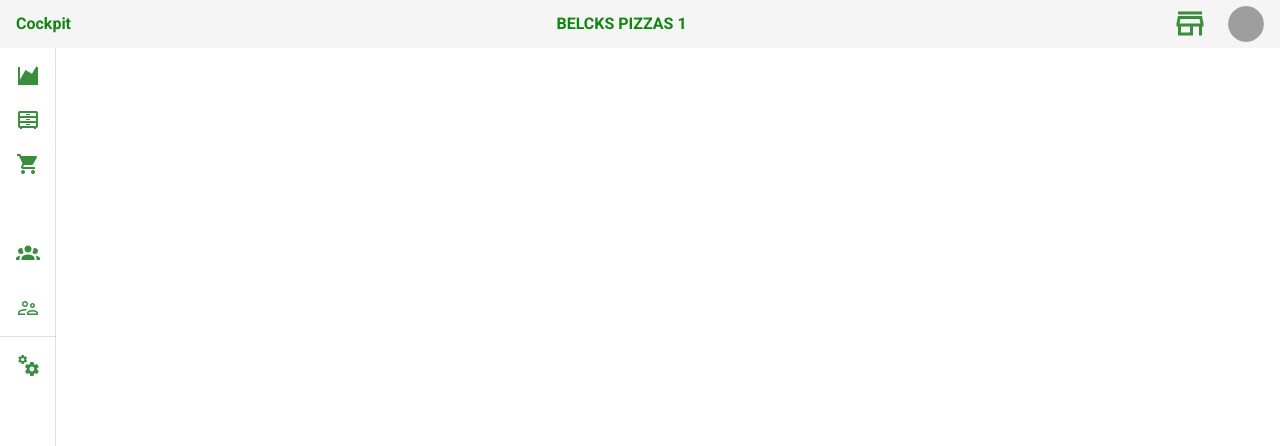
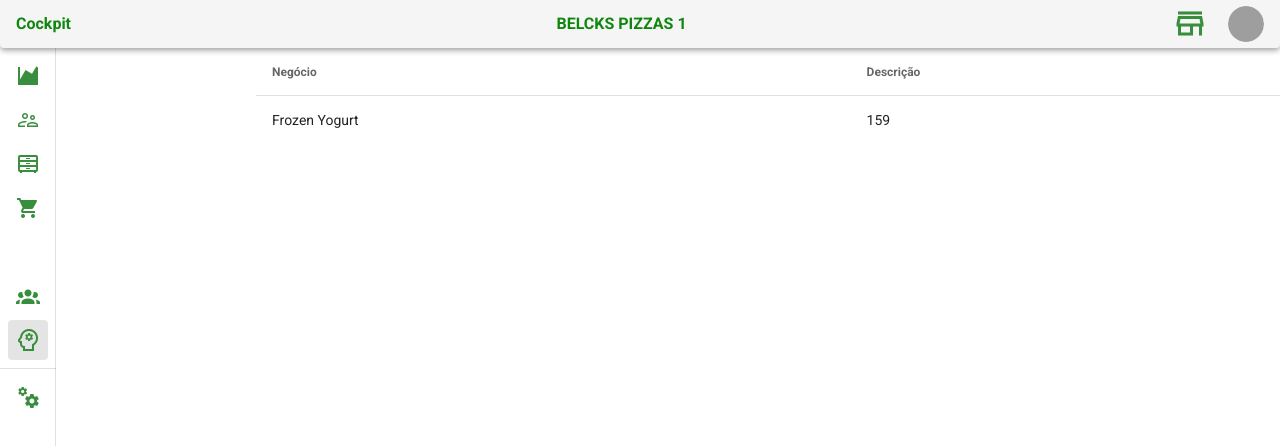
Before and after one commit to gmsdev04/beststore-cockpit, a Vue app: page /negocios in a window 1280 px wide. Shown: the top 446 px of the page. Built offline with nearby package versions, Linux system fonts and the light colour scheme; grey boxes are pictures that could not be loaded.

Commit message:
ajustando template, iniciando criação do componente negóciosConsulta, inclusão do jsonServer

```diff
--- a/public/index.html
+++ b/public/index.html
@@ -1,5 +1,5 @@
 <!DOCTYPE html>
-<html lang="en">
+<html lang="pt">
   <head>
     <meta charset="utf-8">
     <meta http-equiv="X-UA-Compatible" content="IE=edge">
--- a/src/App.vue
+++ b/src/App.vue
@@ -5,9 +5,9 @@
 
     <LeftMenu :darkTheme="darkTheme"/>
 
-    <v-content>
+    <v-main>
       <router-view/>
-    </v-content>
+    </v-main>
   </v-app>
 </template>
 
--- a/src/components/templates/LeftMenu.vue
+++ b/src/components/templates/LeftMenu.vue
@@ -1,12 +1,10 @@
 <template>
-  <v-navigation-drawer permanent absolute :dark="darkTheme" expand-on-hover>
+  <v-navigation-drawer app permanent absolute :dark="darkTheme" expand-on-hover clipped >
 
-    <div class="navigation-white-filler"></div>
 
-    <v-divider />
     <!-- OPÇÕES SEM SUB ITEMS -->
     <v-list dense nav>
-      <v-list-item v-for="item in itemsWithoutSubItems" :key="item.title" :to="item.to" link>
+      <v-list-item v-for="item in items" :key="item.title" :to="item.to" link>
 
         <v-list-item-icon>
           <v-icon :color="item.color">{{ item.icon }}</v-icon>
@@ -18,33 +16,6 @@
 
       </v-list-item>
     </v-list>
-
-    <!-- OPÇÕES COM SUB ITEMS -->
-      <v-list-group
-        v-for="item in itemsWithSubItems" :key="item.title"
-        no-action
-        >
-        <template v-slot:prependIcon>
-          <v-icon :color="item.color">{{ item.icon }}</v-icon>
-        </template>
-
-        <template v-slot:activator>
-          <v-list-item-content>
-            <v-list-item-title class="leftMenuGroupItem" v-text="item.title"></v-list-item-title>
-          </v-list-item-content>
-        </template>
-
-        <v-list-item v-for="subItem in item.subItems" :key="subItem.title" dense  :to="subItem.to" link>
-          <v-list-item-icon class="ml-0">
-            <v-icon :color="subItem.color">{{ subItem.icon }}</v-icon>
-          </v-list-item-icon>
-          <v-list-item-content link>
-            <router-link></router-link>
-            <v-list-item-title class="leftMenuGroupSubItem" v-text="subItem.title" >
-            </v-list-item-title>
-          </v-list-item-content>
-        </v-list-item>
-      </v-list-group>
 
     <v-divider />
     <!-- CONFIGURACOES -->
@@ -71,20 +42,6 @@
             required: true
         }
     },
-    computed : {
-      itemsWithSubItems(){
-        const hasSubItems = function(data){
-          return data.subItems != undefined;
-        }
-        return this.items.filter(hasSubItems)
-      },
-      itemsWithoutSubItems(){
-        const hasSubItems = function(data){
-          return data.subItems == undefined;
-        }
-        return this.items.filter(hasSubItems)
-      }
-    },
     data(){
         return {
             items: [
@@ -98,20 +55,7 @@
                     title: 'Usuários',
                     icon: 'mdi-account-supervisor-outline',
                     color: 'green darken-2',
-                    subItems:[
-                        {
-                          title: 'Criar novo',
-                          icon: 'mdi-account-plus-outline',
-                          color: 'green darken-2',
-                          to: '/criar-novo'
-                        },
-                        {
-                          title: 'Consultar',
-                          icon: 'mdi-account-search-outline',
-                          color: 'green darken-2',
-                          to: '/consultar-usuarios'
-                        }
-                    ]
+                    to:'/usuarios'
                 },
                 {
                     title: 'Estoque',
@@ -136,6 +80,12 @@
                     icon: 'mdi-account-group',
                     color: 'green darken-2',
                     to: '/grupos-de-acessos'
+                },
+                {
+                    title: 'Negócios',
+                    icon: 'mdi-head-cog-outline',
+                    color: 'green darken-2',
+                    to: '/negocios'
                 },
             ]
         }
--- a/src/components/templates/NavBar.vue
+++ b/src/components/templates/NavBar.vue
@@ -1,7 +1,7 @@
 <template>
 
 <div>
-   <v-app-bar app  :dark="darkTheme" dense fixed elevate-on-scroll >
+   <v-app-bar app  :dark="darkTheme" dense  rounded clipped-left >
       <transition mode="out-in" enter-active-class="animate__animated animate__bounceInLeft"
         leave-active-class="animate__animated animate__backOutLeft">
         <div class="cockpit-text" v-show="$vuetify.breakpoint.lg || $vuetify.breakpoint.md || $vuetify.breakpoint.sm">Cockpit</div>
--- /dev/null
+++ b/src/views/negocios/NegociosConsulta.vue
@@ -0,0 +1,52 @@
+<template>
+  <div class="negocios-consulta">
+    <v-simple-table>
+    <template v-slot:default>
+      <thead>
+        <tr>
+          <th class="text-left">
+            Negócio
+          </th>
+          <th class="text-left">
+            Descrição
+          </th>
+        </tr>
+      </thead>
+      <tbody>
+        <tr
+          v-for="item in desserts"
+          :key="item.name"
+        >
+          <td>{{ item.name }}</td>
+          <td>{{ item.calories }}</td>
+        </tr>
+      </tbody>
+    </template>
+  </v-simple-table>
+  </div>
+</template>
+
+<script>
+ export default {
+    data () {
+      return {
+        desserts: [
+          {
+            name: 'Frozen Yogurt',
+            calories: 159,
+          }
+        ],
+      }
+    },
+    methods : {
+
+    },
+     mounted(){
+        console.log('mounted')
+      }
+  }
+</script>
+
+<style scoped>
+
+</style>
```
Also changed, not shown: database.json (added, +28 -0 lines), src/router/router.js (+7 -2 lines).
